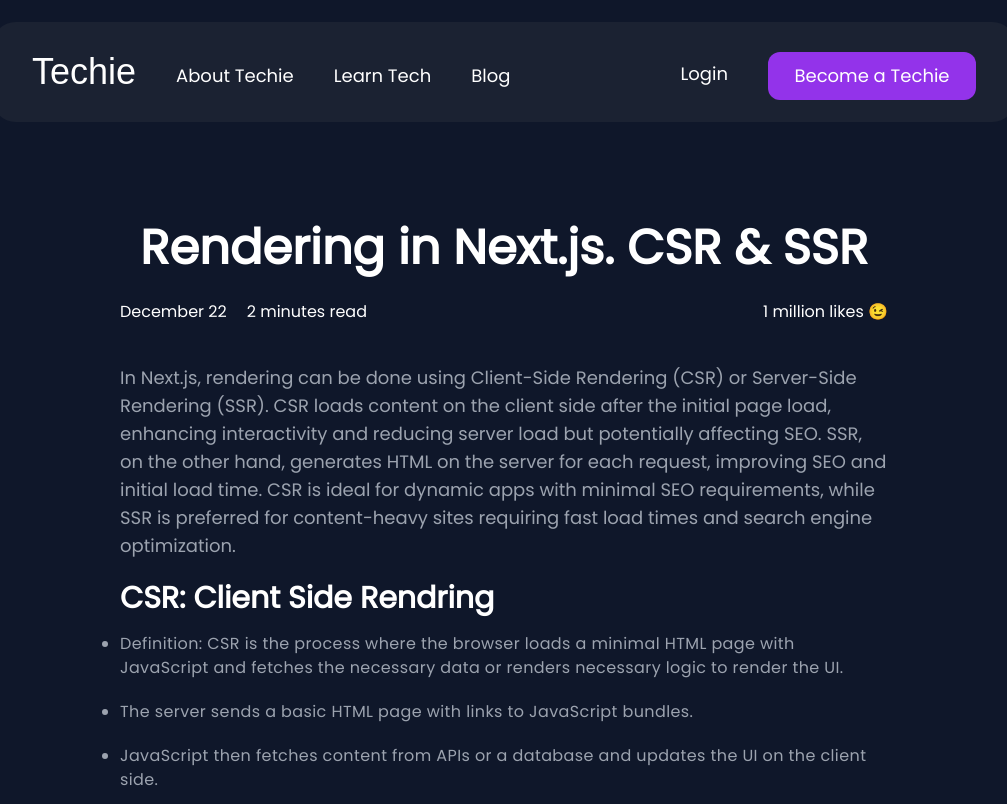
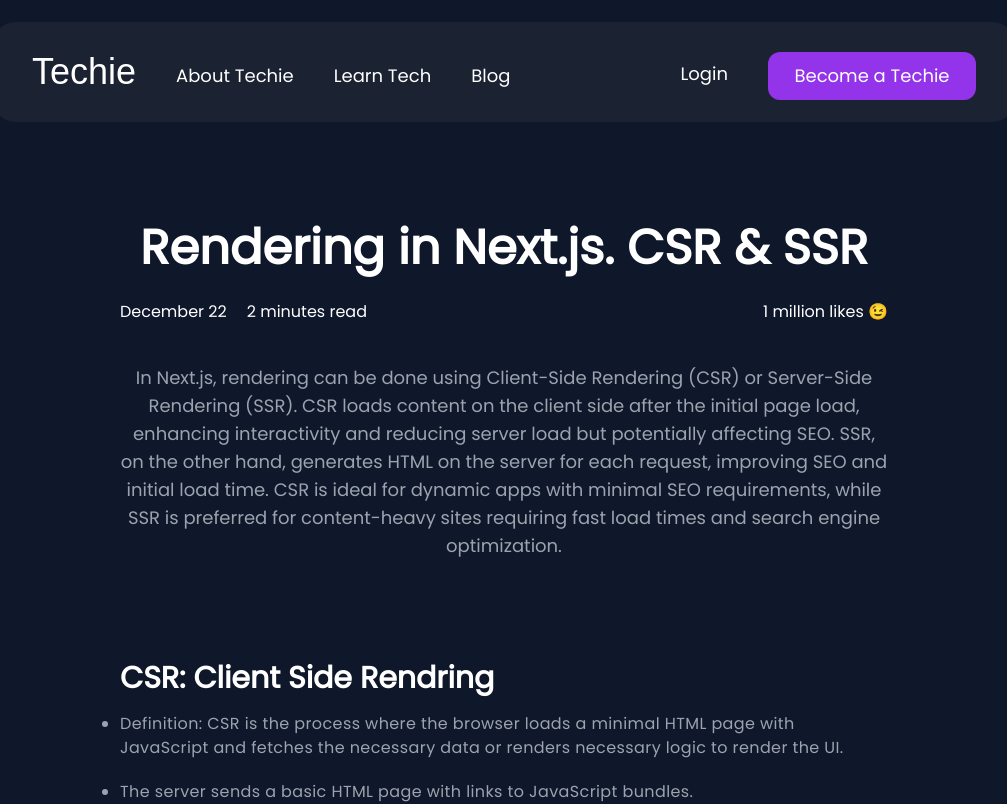
Before and after one commit to Habib-bhai/assignment-7-data-fetching-bro, a Next.js app: page /blog/rendering in a window 1280 px wide. Shown: the top 804 px of the page, without its empty margins (136-1143 px from the left). Built offline with nearby package versions, Linux system fonts and the light colour scheme; a web font is replaced by a local one.

Commit message:
assignment finalized

```diff
--- a/src/app/blog/rendering/page.tsx
+++ b/src/app/blog/rendering/page.tsx
@@ -22,7 +22,7 @@
       </div>
 
       {/*short over view  */}
-      <p className='text-lg font-normal w-[60%] text-gray-400 mt-10'>
+      <p className='text-lg font-normal text-center mb-20 md:w-[60%] text-gray-400 mt-10'>
         In Next.js, rendering can be done using Client-Side Rendering (CSR) or Server-Side Rendering (SSR). CSR loads content on the client side after the initial page load, enhancing interactivity and reducing server load but potentially affecting SEO. SSR, on the other hand, generates HTML on the server for each request, improving SEO and initial load time. CSR is ideal for dynamic apps with minimal SEO requirements, while SSR is preferred for content-heavy sites requiring fast load times and search engine optimization.
       </p>
 
--- a/src/app/csr/page.tsx
+++ b/src/app/csr/page.tsx
@@ -39,7 +39,7 @@
       }
 
       fetchData()
-    }, 1000);
+    }, 5000);
   }, [])
   return (
     <>
@@ -55,7 +55,7 @@
               {/* Central Glow */}
               <div className="absolute w-6 h-6 bg-primaryPurple rounded-full top-1/2 left-1/2 transform -translate-x-1/2 -translate-y-1/2 animate-ping"></div>
             </div>
-            <div className="mt-10  text-lg text-center  font-semibold text-gray-300"><span className='tracking-[0.5rem]'>Loading.....</span> Content Is On the Way</div>
+            <div className="mt-10  text-lg text-center flex flex-col gap-2 font-semibold text-gray-300"><span className='tracking-[0.5rem]'>Loading.....</span> Content Is On the Way</div>
           </div>
           :
           <div className='w-screen  grid grid-cols-1  gap-5  xl:grid-cols-3 place-items-center place-content-center'>
--- a/src/components/navbar/Navbar.tsx
+++ b/src/components/navbar/Navbar.tsx
@@ -48,7 +48,7 @@
 
             {/* Dropdown Menu for Mobile */}
             {isMenuOpen && (
-                <div className='z-50 absolute top-1/4 w-full flex justify-center items-center bg-[#1b2232]'>
+                <div className='z-50 h-screen fixed top-1/4 w-full flex justify-center items-center bg-[#1b2232]/70 backdrop-blur-md '>
                 <div className=" lg:hidden  text-white  text-center py-4 flex flex-col justify-center items-start gap-5">
                     <Link href={"/about"} onClick={()=> setIsMenuOpen(false)} className="block text-lg mt-2">About Techie</Link>
                     <Link href={"/learnTech"} onClick={()=> setIsMenuOpen(false)} className="block text-lg mt-2">Learn Tech</Link>
```
